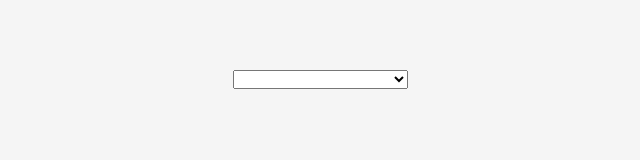
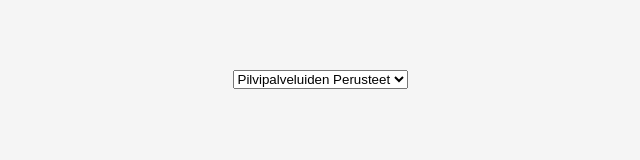
Before and after one commit to jamktiko/tikoPardy, a SvelteKit app in the folder tikoPardy/: page / in a window 1280 px wide. Shown: the part 413-573 px from the top of the page, without its empty margins (320-960 px from the left). Built offline with nearby package versions, Linux system fonts and the light colour scheme; a web font is replaced by a local one.

Commit message:
default value dropdowniin

```diff
--- a/tikoPardy/src/routes/+page.svelte
+++ b/tikoPardy/src/routes/+page.svelte
@@ -4,7 +4,7 @@
 	import Modal from '../lib/components/Modal.svelte';
 
 type Kurssit = 'Pilvipalveluiden perusteet' | 'Tietoturvan perusteet' | 'Web Perusteet' | '';
-let kurssit: Kurssit = $state('');
+let kurssit: Kurssit = $state('Pilvipalveluiden perusteet'); // Default value
 
 	let showInstructionsModal = $state(false);
 
@@ -13,11 +13,6 @@ let kurssit: Kurssit = $state('');
 	}
 
   function startGame() {
-    if (!kurssit) {
-        // Jos mitään kurssia ei ole valittu, näytä varoitus
-        alert("Valitse kurssi ensin!");
-        return;
-    }
     goto(`/game?kurssi=${encodeURIComponent(kurssit)}`);
 }
 
```
